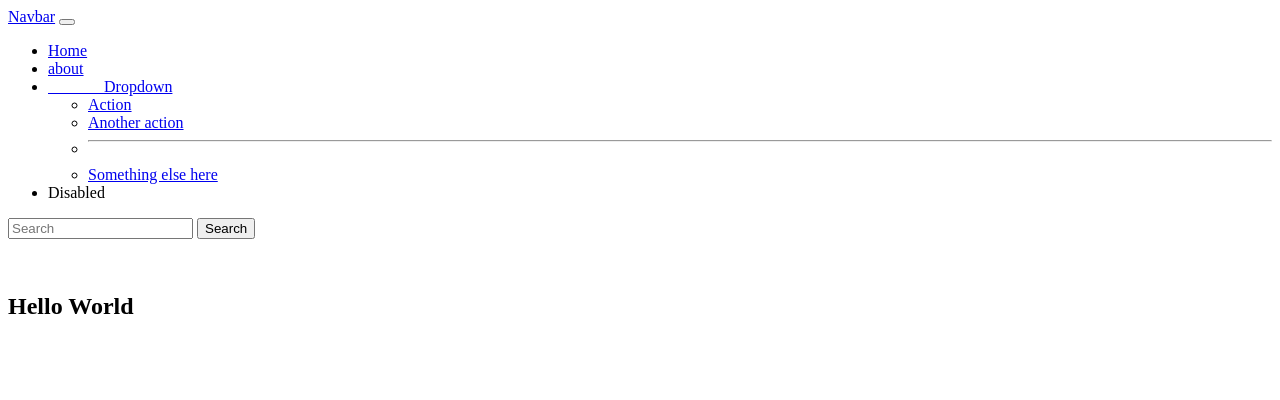
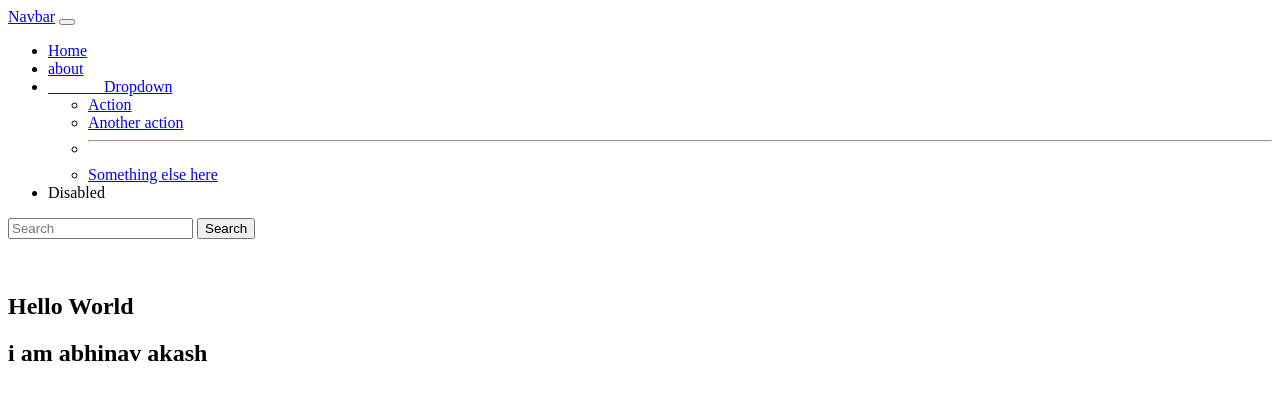
Before and after one commit to ABHINAVakash10/Git-Branching-Test, a plain HTML site: page index.html in a window 1280 px wide. Drawn offline with Linux system fonts and the light colour scheme.

Commit message:
Fist change in test branch

```diff
--- a/index.html
+++ b/index.html
@@ -35,6 +35,7 @@
 
 
             <h1>Hello World</h1>
+    <h2>i am abhinav akash</h2>
     </div>
     </div>
     </nav>
```
